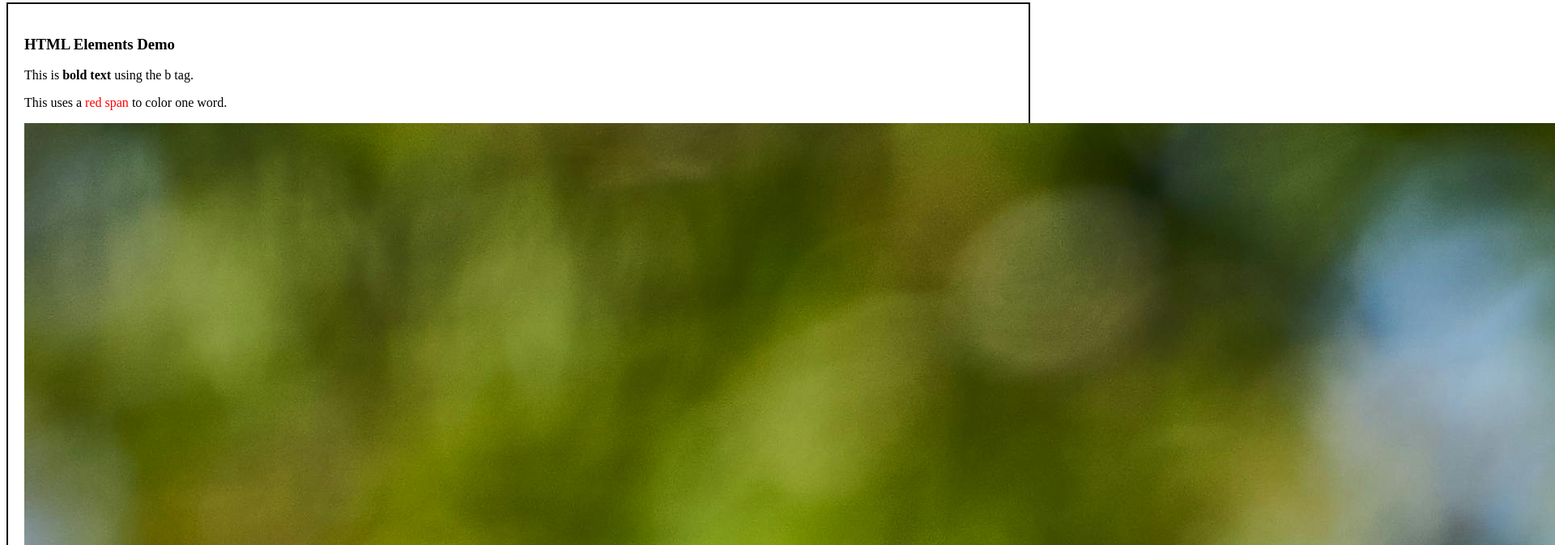
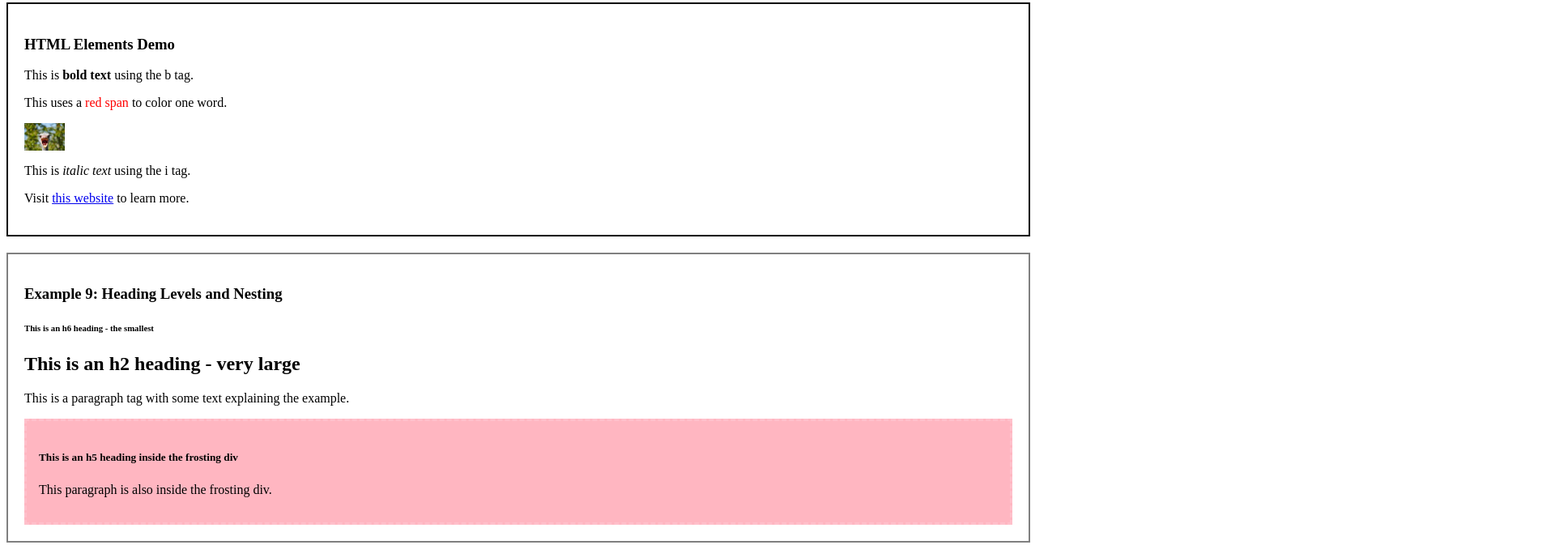
Before and after one commit to ripley3232/haag.github.io-Assignment6, a plain HTML site: page index.html in a window 1280 px wide. Shown: the part 994-1667 px from the top of the page at 81% size, 1920 px wide, since content can reach past the window. Drawn offline with Linux system fonts and the light colour scheme.

Commit message:
Add width attribute to image tag in index.html

```diff
--- a/index.html
+++ b/index.html
@@ -73,7 +73,7 @@
 
       <!-- 3. Image tag - displays an image -->
       <!-- src = source (the image URL), alt = alternative text description -->
-      <img src="greybird.jpg" alt="Laughing Ostrich">
+      <img src="greybird.jpg" alt="Laughing Ostrich" width ="50px">
 
       <!-- 4. Italic tag - makes text italic -->
       <p>This is <i>italic text</i> using the i tag.</p>
```
